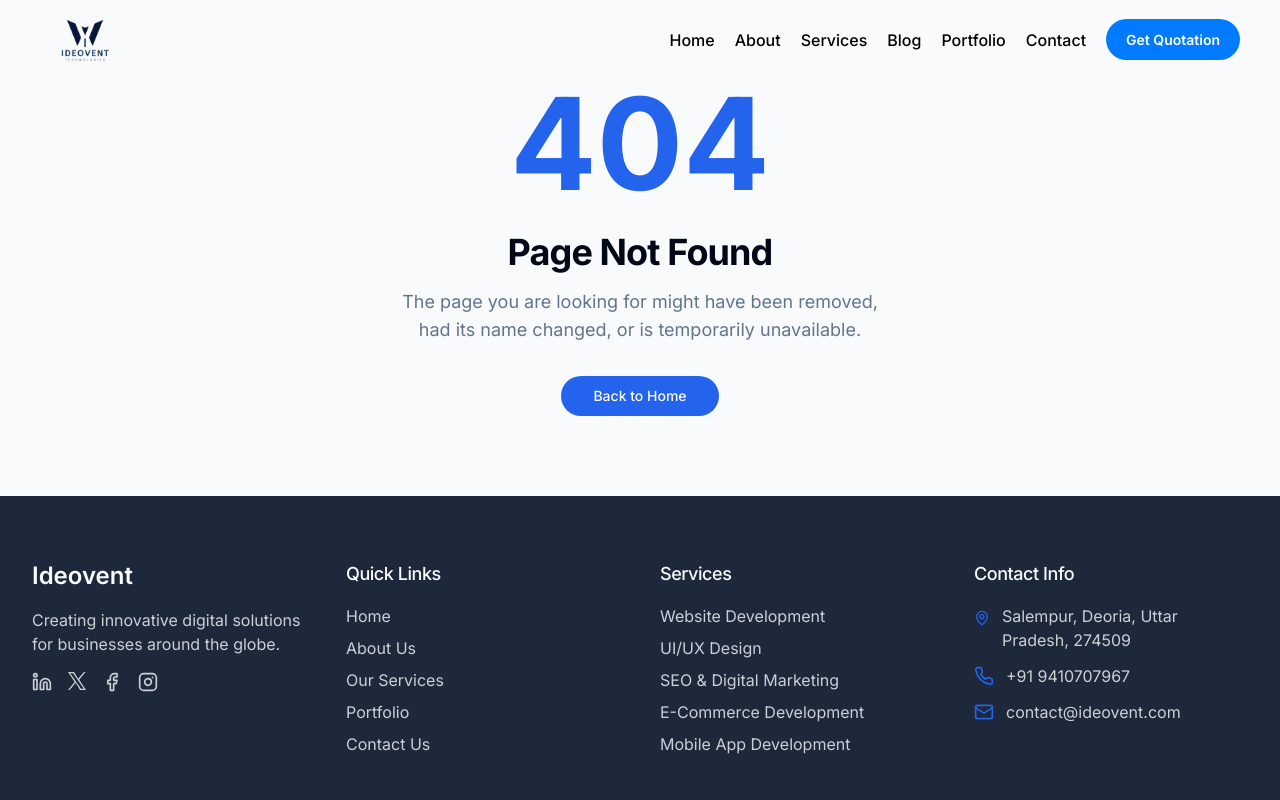
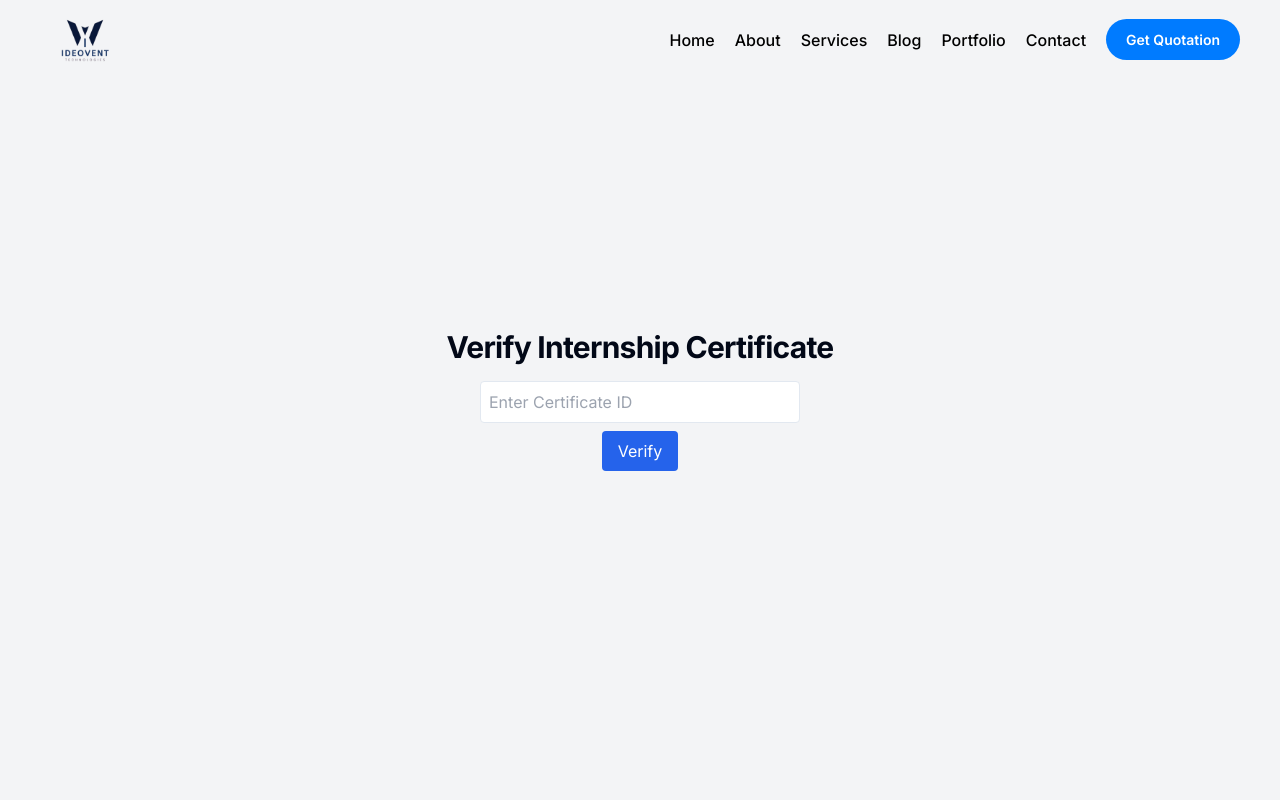
Before and after one commit to mehdialam20002/Ideovent-Technologies, a React (Vite) app: page /verify in a window 1280 px wide. Shown: the top 800 px of the page. Built offline with nearby package versions, Linux system fonts and the light colour scheme.

Commit message:
certificate section added

```diff
--- a/src/App.tsx
+++ b/src/App.tsx
@@ -1,4 +1,3 @@
-
 import { Toaster } from "@/components/ui/toaster";
 import { Toaster as Sonner } from "@/components/ui/sonner";
 import { TooltipProvider } from "@/components/ui/tooltip";
@@ -13,7 +12,7 @@ import NotFound from "./pages/NotFound";
 import Blog from "./pages/Blog";
 import AdminBlog from "./pages/BlogAdmin";
 import BlogDetail from "./pages/BlogDetail";
-
+import CertificateVerify from "./pages/CertificateVerify";
 const queryClient = new QueryClient();
 
 const App = () => (
@@ -27,11 +26,12 @@ const App = () => (
           <Route path="/about" element={<About />} />
           <Route path="/services" element={<ServicesPage />} />
           <Route path="/blogs" element={<Blog />} />
-        <Route path="/blogs/:id" element={<BlogDetail />} />
+          <Route path="/blogs/:id" element={<BlogDetail />} />
           <Route path="/portfolio" element={<Portfolio />} />
           <Route path="/admin" element={<AdminBlog />} />
           <Route path="/contact" element={<Contact />} />
           <Route path="*" element={<NotFound />} />
+          <Route path="/verify" element={<CertificateVerify />} />
         </Routes>
       </BrowserRouter>
     </TooltipProvider>
--- /dev/null
+++ b/src/pages/CertificateVerify.tsx
@@ -0,0 +1,59 @@
+import Footer from '@/components/layout/Footer';
+import Navbar from '@/components/layout/Navbar';
+import React, { useState } from 'react';
+
+const CertificateVerify = () => {
+  const [certId, setCertId] = useState('');
+  const [certData, setCertData] = useState<any>(null);
+  const [error, setError] = useState('');
+
+  const handleSearch = async () => {
+    setError('');
+    const response = await fetch('/certificates.json');
+    const data = await response.json();
+    const match = data.find((cert: any) => cert.id === certId.trim());
+    if (match) {
+      setCertData(match);
+    } else {
+      setCertData(null);
+      setError('No certificate found with this ID.');
+    }
+  };
+
+  return (
+    <>
+    <Navbar/>
+    <div className="min-h-screen flex flex-col items-center justify-center p-4 bg-gray-100">
+      <h1 className="text-3xl font-bold mb-4">Verify Internship Certificate</h1>
+      <input
+        type="text"
+        placeholder="Enter Certificate ID"
+        value={certId}
+        onChange={(e) => setCertId(e.target.value)}
+        className="p-2 border rounded mb-2 w-80"
+      />
+      <button
+        onClick={handleSearch}
+        className="bg-blue-600 text-white px-4 py-2 rounded hover:bg-blue-700"
+      >
+        Verify
+      </button>
+
+      {error && <p className="text-red-600 mt-4">{error}</p>}
+
+      {certData && (
+        <div className="mt-6 p-4 border bg-white shadow rounded w-96">
+          <h2 className="text-xl font-semibold mb-2 text-green-600">Certificate Found</h2>
+          <p><strong>Name:</strong> {certData.name}</p>
+          <p><strong>Designation:</strong> {certData.designation}</p>
+          <p><strong>Duration:</strong> {certData.duration}</p>
+          <p><strong>Issued By:</strong> {certData.issuedBy}</p>
+        </div>
+      )}
+    </div>
+    <Footer/>
+    </>
+  );
+};
+
+export default CertificateVerify;
```
Also changed, not shown: public/certificates.json (added, +16 -0 lines).
